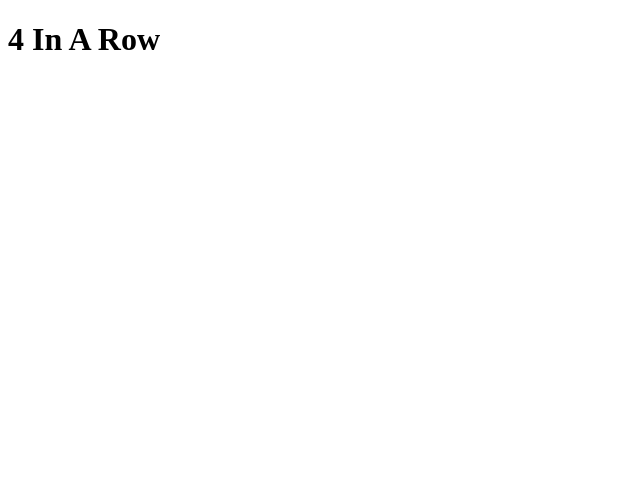
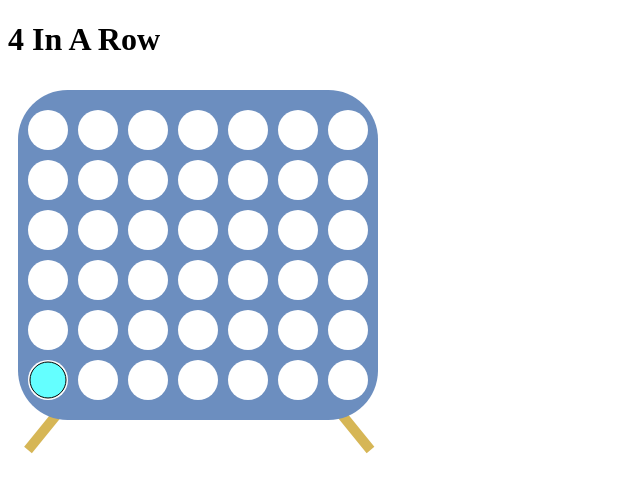
Before and after one commit to maritmoe/react-four-in-a-row, a React (Vite) app: page / in a window 1280 px wide. Shown: the top 492 px of the page, without its empty margins (0-640 px from the left). Built offline with nearby package versions, Linux system fonts and the light colour scheme.

Commit message:
Svg of the board

```diff
--- a/src/App.jsx
+++ b/src/App.jsx
@@ -1,8 +1,97 @@
 function App() {
   return (
-    <>
+    <div>
       <h1>4 In A Row</h1>
-    </>
+      <svg xmlns="http://www.w3.org/2000/svg" width="380" height="380">
+        <defs>
+          <mask id="holes" x="0" y="0" width="400" height="400">
+            <rect width="380" height="380" fill="white" />
+            <circle cx="90" cy="300" r="20" fill="black" pointerEvents="all" />
+            <circle cx="90" cy="50" r="20" fill="black" pointerEvents="all" />
+            <circle cx="90" cy="100" r="20" fill="black" pointerEvents="all" />
+            <circle cx="90" cy="150" r="20" fill="black" pointerEvents="all" />
+            <circle cx="90" cy="200" r="20" fill="black" pointerEvents="all" />
+            <circle cx="90" cy="250" r="20" fill="black" pointerEvents="all" />
+            <circle cx="40" cy="300" r="20" fill="black" pointerEvents="all" />
+            <circle cx="40" cy="50" r="20" fill="black" pointerEvents="all" />
+            <circle cx="40" cy="100" r="20" fill="black" pointerEvents="all" />
+            <circle cx="40" cy="150" r="20" fill="black" pointerEvents="all" />
+            <circle cx="40" cy="200" r="20" fill="black" pointerEvents="all" />
+            <circle cx="40" cy="250" r="20" fill="black" pointerEvents="all" />
+            <circle cx="140" cy="300" r="20" fill="black" pointerEvents="all" />
+            <circle cx="140" cy="50" r="20" fill="black" pointerEvents="all" />
+            <circle cx="140" cy="100" r="20" fill="black" pointerEvents="all" />
+            <circle cx="140" cy="150" r="20" fill="black" pointerEvents="all" />
+            <circle cx="140" cy="200" r="20" fill="black" pointerEvents="all" />
+            <circle cx="140" cy="250" r="20" fill="black" pointerEvents="all" />
+            <circle cx="190" cy="300" r="20" fill="black" pointerEvents="all" />
+            <circle cx="190" cy="50" r="20" fill="black" pointerEvents="all" />
+            <circle cx="190" cy="100" r="20" fill="black" pointerEvents="all" />
+            <circle cx="190" cy="150" r="20" fill="black" pointerEvents="all" />
+            <circle cx="190" cy="200" r="20" fill="black" pointerEvents="all" />
+            <circle cx="190" cy="250" r="20" fill="black" pointerEvents="all" />
+            <circle cx="290" cy="300" r="20" fill="black" pointerEvents="all" />
+            <circle cx="290" cy="50" r="20" fill="black" pointerEvents="all" />
+            <circle cx="290" cy="100" r="20" fill="black" pointerEvents="all" />
+            <circle cx="290" cy="150" r="20" fill="black" pointerEvents="all" />
+            <circle cx="290" cy="200" r="20" fill="black" pointerEvents="all" />
+            <circle cx="290" cy="250" r="20" fill="black" pointerEvents="all" />
+            <circle cx="240" cy="300" r="20" fill="black" pointerEvents="all" />
+            <circle cx="240" cy="50" r="20" fill="black" pointerEvents="all" />
+            <circle cx="240" cy="100" r="20" fill="black" pointerEvents="all" />
+            <circle cx="240" cy="150" r="20" fill="black" pointerEvents="all" />
+            <circle cx="240" cy="200" r="20" fill="black" pointerEvents="all" />
+            <circle cx="240" cy="250" r="20" fill="black" pointerEvents="all" />
+            <circle cx="340" cy="300" r="20" fill="black" pointerEvents="all" />
+            <circle cx="340" cy="50" r="20" fill="black" pointerEvents="all" />
+            <circle cx="340" cy="100" r="20" fill="black" pointerEvents="all" />
+            <circle cx="340" cy="150" r="20" fill="black" pointerEvents="all" />
+            <circle cx="340" cy="200" r="20" fill="black" pointerEvents="all" />
+            <circle cx="340" cy="250" r="20" fill="black" pointerEvents="all" />
+          </mask>
+        </defs>
+        <path
+          d="M 330 330 L 362.5 370"
+          fill="black"
+          stroke="#d6b656"
+          strokeWidth="10"
+          strokeMiterlimit="10"
+        />
+        <path
+          d="M 20 370 L 52.5 330"
+          fill="black"
+          stroke="#d6b656"
+          strokeWidth="10"
+          strokeMiterlimit="10"
+        />
+        <circle
+          cx="40"
+          cy="300"
+          r="18"
+          fill="rgb(100, 255, 255)"
+          stroke="rgb(0, 0, 0)"
+        >
+          <animate
+            attributeName="cy"
+            begin="1s"
+            dur="4s"
+            from="0"
+            to="300"
+            repeatCount="1"
+          />
+        </circle>
+        <rect
+          x="10"
+          y="10"
+          width="360"
+          height="330"
+          rx="49.5"
+          ry="49.5"
+          fill="#6c8ebf"
+          mask="url(#holes)"
+        />
+      </svg>
+    </div>
   );
 }
 
```
